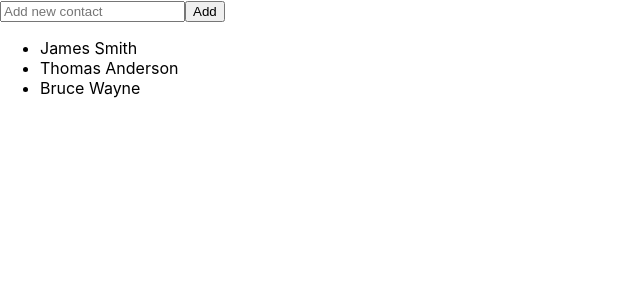
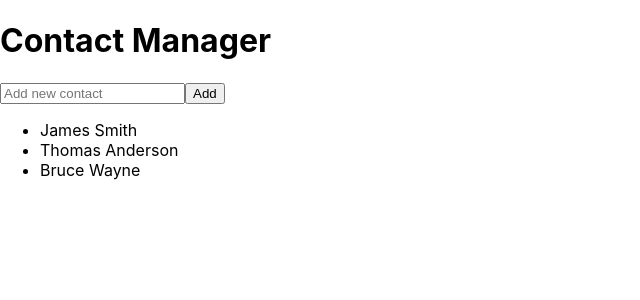
Before and after one commit to ivaMm/my-app, a React (Create React App) app: page / in a window 1280 px wide. Shown: the top 300 px of the page, without its empty margins (0-640 px from the left). Built offline with nearby package versions, Linux system fonts and the light colour scheme.

Commit message:
added title

```diff
--- a/src/index.js
+++ b/src/index.js
@@ -66,7 +66,22 @@ function ContactManager(props) {
 
 const contacts = ["James Smith", "Thomas Anderson", "Bruce Wayne"];
 
+function Title() {
+  return (
+    <h1>Contact Manager</h1>
+  );
+}
+
+function MyApp() {
+  return(
+    <div className="my-app">
+      <Title />
+      <ContactManager data={contacts} />
+    </div>
+  );
+}
+
 ReactDOM.render(
-  <ContactManager data={contacts} />,
+  <MyApp />,
   document.getElementById('root')
 );
```
